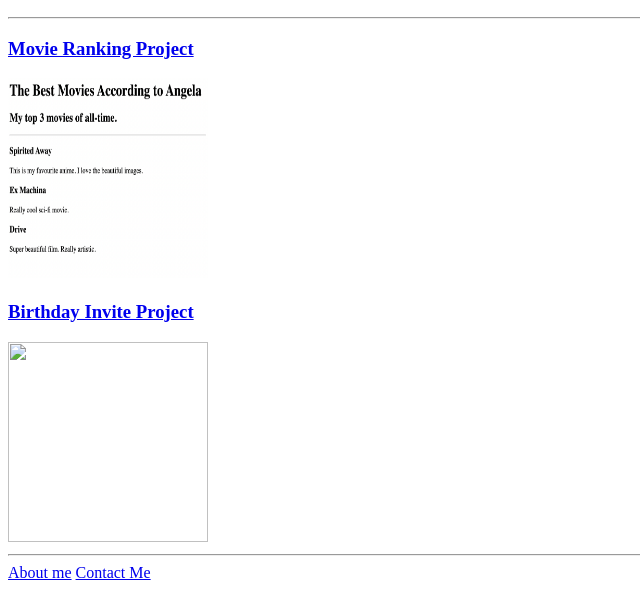
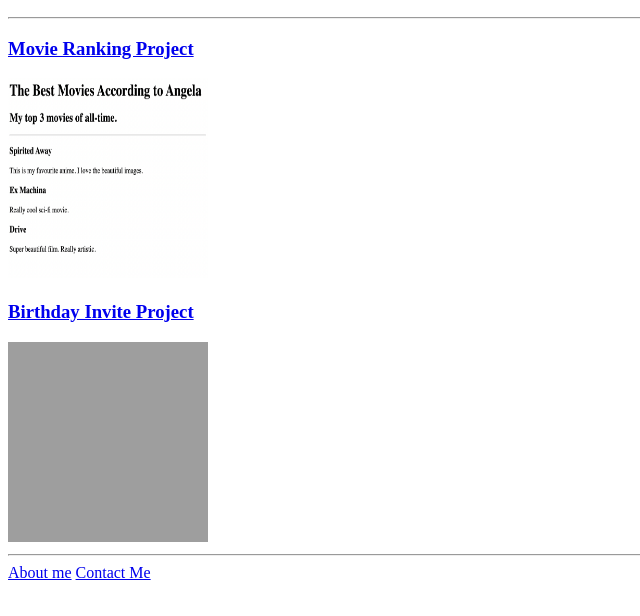
Before and after one commit to Mustafa2894/Portfolio, a plain HTML site: page index.html in a window 1280 px wide. Shown: the part 110-726 px from the top of the page, without its empty margins (0-640 px from the left). Drawn offline with Linux system fonts and the light colour scheme; the site is published under a folder, as on GitHub Pages, so addresses that start at the root find nothing.

Commit message:
Update index.html

```diff
--- a/index.html
+++ b/index.html
@@ -12,7 +12,7 @@
     <h3><a href="./movie-ranking.html">Movie Ranking Project</a></h3>
     <img src="movie-ranking.png" alt="" width="200px" height="200px">
     <h3><a href="birthday-invite.html">Birthday Invite Project</a></h3>
-    <img src="/birthday-invite.png" alt="" width="200px" height="200px">
+    <img src="./birthday-invite.png" alt="" width="200px" height="200px">
     <hr>
     <a href="/about.html">About me</a>
     <a href="/contact.html">Contact Me</a>
```
